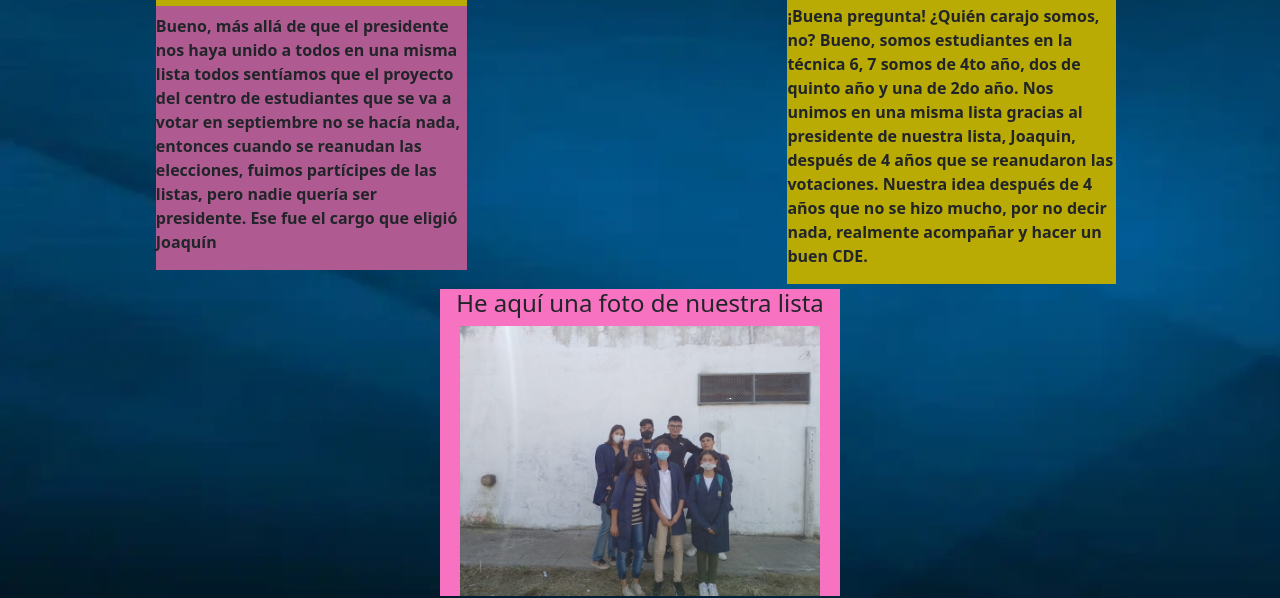
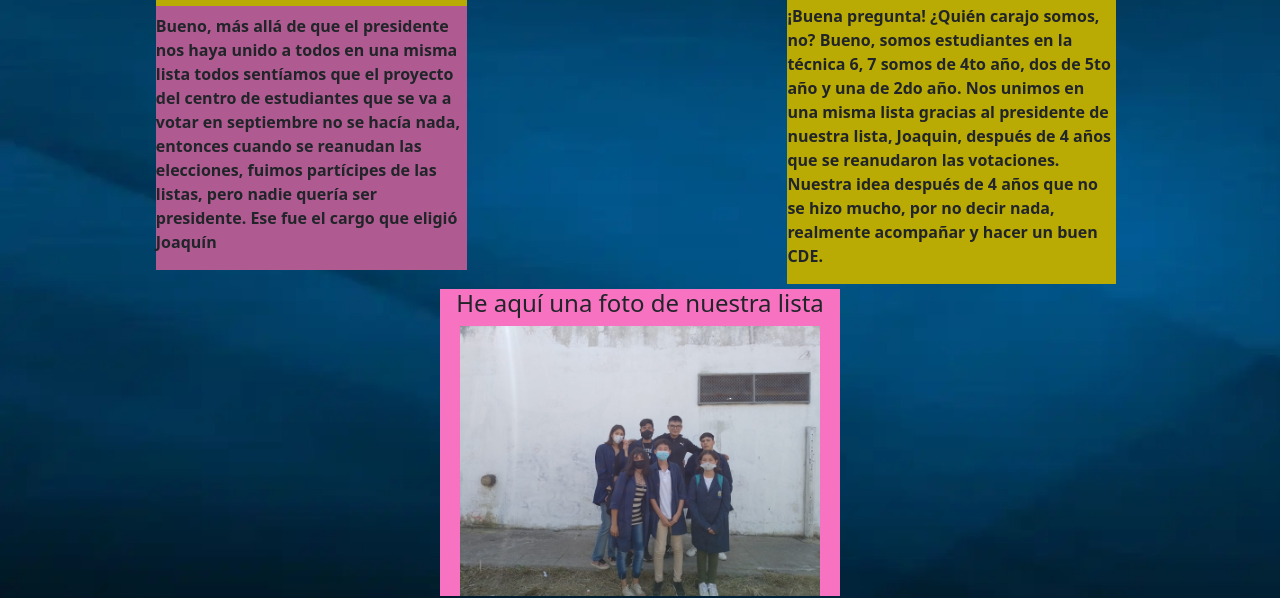
Before and after one commit to SantixDesigner/Centro--de--Estudiantes, a website: page paginas/quienes-somos.html in a window 1280 px wide. Shown: the part 102-700 px from the top of the page. Drawn offline with nearby package versions, Linux system fonts and the light colour scheme.

Commit message:
cambios nombres

```diff
--- a/paginas/quienes-somos.html
+++ b/paginas/quienes-somos.html
@@ -86,7 +86,7 @@
         <p>¡Buena pregunta! ¿Quién carajo somos, no? Bueno, somos estudiantes en la técnica 6,
           7 somos
           de
-          4to año, dos de quinto año y una de 2do año. Nos unimos en una misma
+          4to año, dos de 5to año y una de 2do año. Nos unimos en una misma
           lista
           gracias
           al presidente de nuestra lista, Joaquin, después de 4 años que se reanudaron las
```
